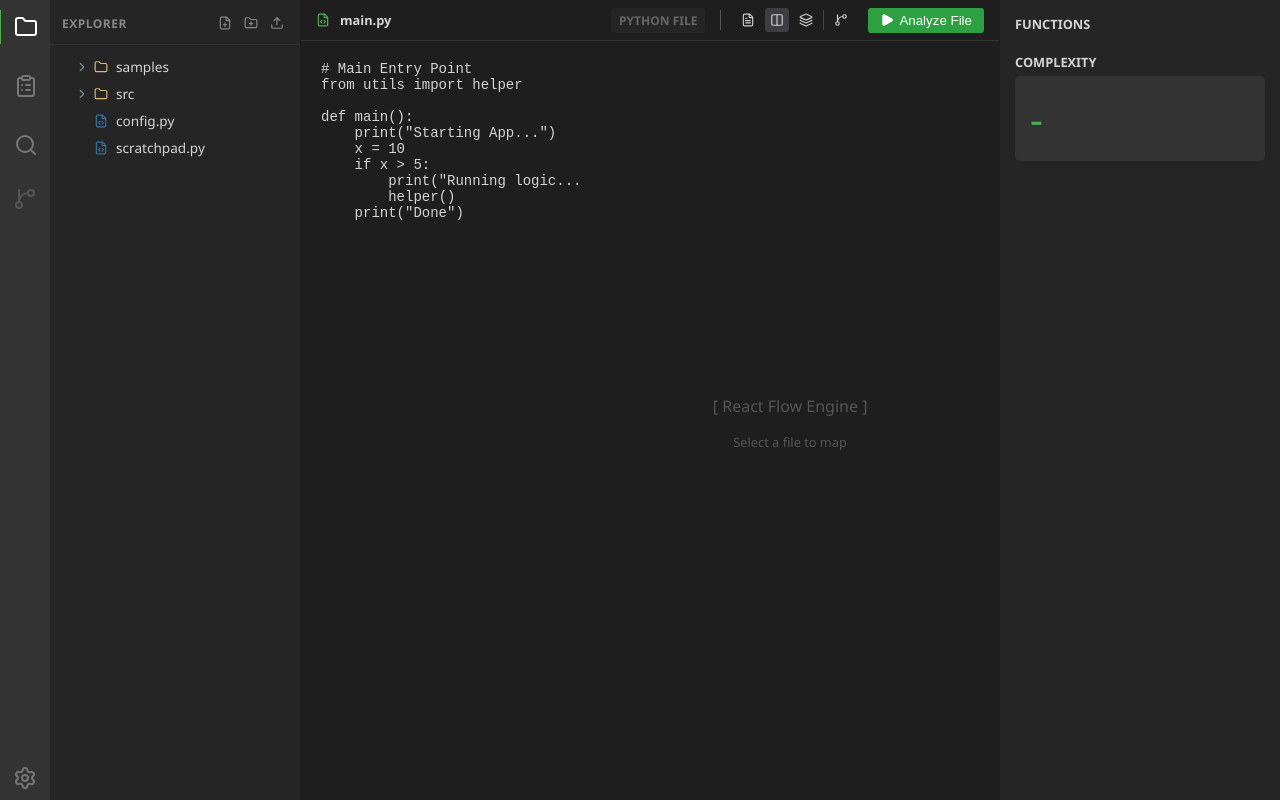
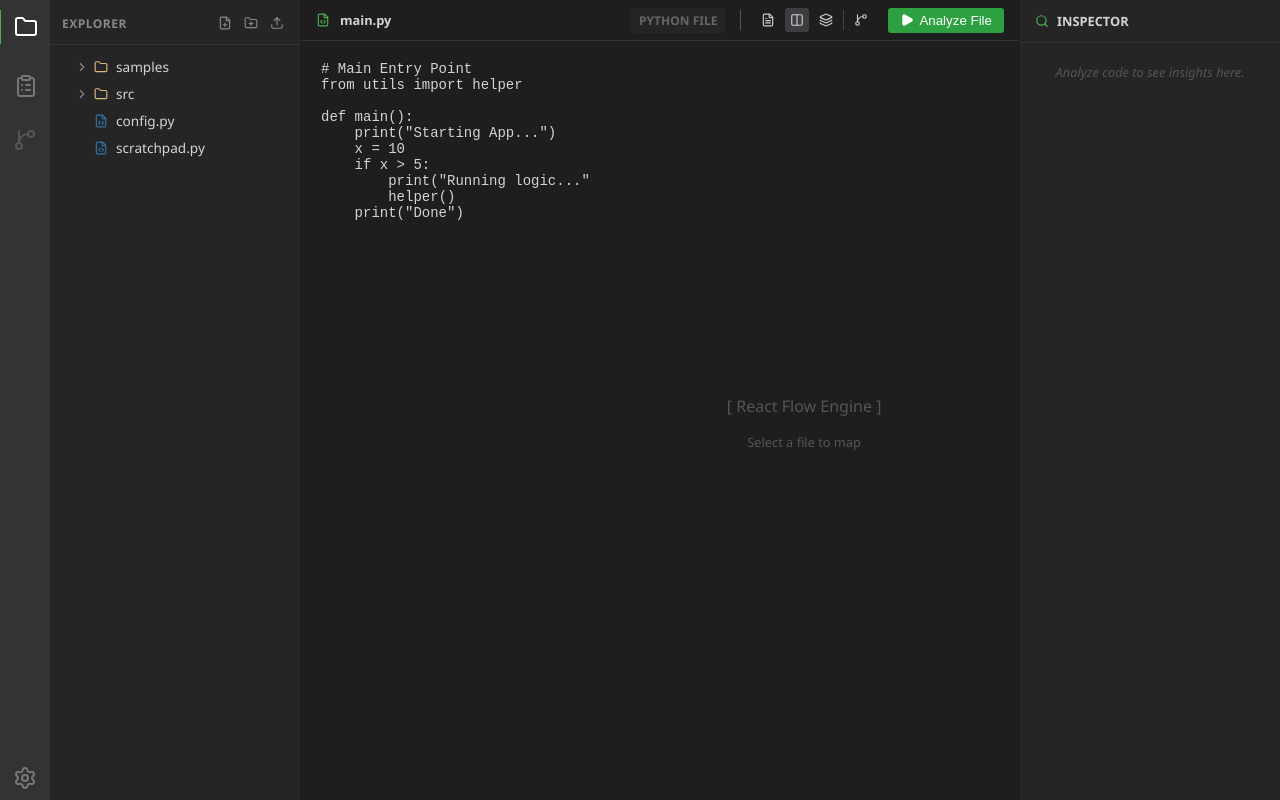
Before and after one commit to ramsptp/CodeMap, a React (Create React App) app in the folder Frontend/codemap-frontend/: page / in a window 1280 px wide. Built offline with nearby package versions, Linux system fonts and the light colour scheme.

Commit message:
inspector panel rightside switch

```diff
--- a/Frontend/codemap-frontend/src/App_v2.js
+++ b/Frontend/codemap-frontend/src/App_v2.js
@@ -1689,14 +1689,6 @@ const NewApp = () => {
           title="Code Snippets"
         >
           <ClipboardList size={24} color={sidebarView === "snippets" ? "#fff" : "#777"} />
-        </div>
-
-        <div
-          onClick={() => setSidebarView("inspector")}
-          style={{ cursor: "pointer", borderLeft: sidebarView === "inspector" ? "2px solid #4caf50" : "2px solid transparent", width: "100%", display: "flex", justifyContent: "center", padding: "5px 0" }}
-          title="Inspector Hub"
-        >
-          <Search size={24} color={sidebarView === "inspector" ? "#fff" : "#777"} />
         </div>
 
         <GitBranch size={24} color="#555" style={{ cursor: "not-allowed" }} />
@@ -1785,142 +1777,6 @@ const NewApp = () => {
             </div>
           </>
         )}
-
-        {/* VIEW C: INSPECTOR */}
-        {sidebarView === "inspector" && (
-          <div style={{ padding: "0", overflowY: "auto", flex: 1, display: "flex", flexDirection: "column" }}>
-            <div style={{ padding: "15px", fontSize: "0.8rem", fontWeight: "bold", textTransform: "uppercase", borderBottom: "1px solid #333", display: "flex", alignItems: "center", gap: "8px" }}>
-              <Search size={14} color="#4caf50" /> INSPECTOR
-            </div>
-
-            {!analysisResult ? (
-              <div style={{ padding: "20px", textAlign: "center", color: "#555", fontSize: "0.8rem", fontStyle: "italic" }}>
-                Analyze code to see insights here.
-              </div>
-            ) : (
-              <>
-                {/* Section 1: Function List */}
-                <div style={{ padding: "10px 12px", borderBottom: "1px solid #333" }}>
-                  <div style={{ fontSize: "0.7rem", color: "#666", textTransform: "uppercase", marginBottom: "8px", letterSpacing: "0.5px" }}>Functions</div>
-                  {(analysisResult?.functions?.names || []).length === 0 ? (
-                    <div style={{ fontSize: "0.75rem", color: "#555", fontStyle: "italic" }}>No functions detected</div>
-                  ) : (
-                    analysisResult.functions.names.map(fname => {
-                      const cx = analysisResult.complexity?.[fname] || 0;
-                      const badgeColor = cx <= 5 ? "#4caf50" : cx <= 10 ? "#ff9800" : "#f44336";
-                      const isActive = currentFunc === fname;
-                      return (
-                        <div
-                          key={fname}
-                          onClick={() => handleAnalyze(fname)}
-                          style={{
-                            display: "flex", alignItems: "center", justifyContent: "space-between",
-                            padding: "6px 8px", marginBottom: "2px", borderRadius: "4px", cursor: "pointer",
-                            background: isActive ? "#2a2d2e" : "transparent",
-                            borderLeft: isActive ? `2px solid ${badgeColor}` : "2px solid transparent",
-                            fontSize: "0.8rem", color: isActive ? "#fff" : "#bbb",
-                            transition: "background 0.15s"
-                          }}
-                          onMouseEnter={(e) => e.currentTarget.style.background = "#2a2d2e"}
-                          onMouseLeave={(e) => { if (!isActive) e.currentTarget.style.background = "transparent"; }}
-                        >
-                          <div style={{ display: "flex", alignItems: "center", gap: "6px", overflow: "hidden" }}>
-                            <Code size={12} color={badgeColor} />
-                            <span style={{ whiteSpace: "nowrap", overflow: "hidden", textOverflow: "ellipsis" }}>{fname}()</span>
-                          </div>
-                          <span style={{
-                            background: badgeColor + "22", color: badgeColor, fontSize: "0.65rem",
-                            padding: "2px 6px", borderRadius: "10px", fontWeight: "bold", flexShrink: 0
-                          }}>
-                            {cx}
-                          </span>
-                        </div>
-                      );
-                    })
-                  )}
-                </div>
-
-                {/* Section 2: Complexity Gauge */}
-                {currentFunc && analysisResult?.complexity?.[currentFunc] != null && (
-                  <div style={{ padding: "12px", borderBottom: "1px solid #333" }}>
-                    <div style={{ fontSize: "0.7rem", color: "#666", textTransform: "uppercase", marginBottom: "8px", letterSpacing: "0.5px" }}>Complexity</div>
-                    {(() => {
-                      const cx = analysisResult.complexity[currentFunc];
-                      const pct = Math.min(cx / 20 * 100, 100);
-                      const barColor = cx <= 5 ? "#4caf50" : cx <= 10 ? "#ff9800" : "#f44336";
-                      const label = cx <= 5 ? "Simple" : cx <= 10 ? "Moderate" : cx <= 15 ? "Complex" : "Very Complex";
-                      return (
-                        <div>
-                          <div style={{ display: "flex", justifyContent: "space-between", marginBottom: "6px" }}>
-                            <span style={{ fontSize: "0.75rem", color: "#ccc" }}>{currentFunc}()</span>
-                            <span style={{ fontSize: "0.75rem", color: barColor, fontWeight: "bold" }}>{cx} — {label}</span>
-                          </div>
-                          <div style={{ background: "#1e1e1e", borderRadius: "4px", height: "8px", overflow: "hidden" }}>
-                            <div style={{
-                              width: `${pct}%`, height: "100%", borderRadius: "4px",
-                              background: `linear-gradient(90deg, #4caf50, ${barColor})`,
-                              transition: "width 0.6s ease, background 0.6s ease",
-                              boxShadow: `0 0 8px ${barColor}44`
-                            }} />
-                          </div>
-                        </div>
-                      );
-                    })()}
-                  </div>
-                )}
-
-                {/* Section 3: Insights */}
-                {analysisResult?.insights && (
-                  <div style={{ padding: "12px" }}>
-                    <div style={{ fontSize: "0.7rem", color: "#666", textTransform: "uppercase", marginBottom: "8px", letterSpacing: "0.5px" }}>Insights</div>
-
-                    {/* Summary */}
-                    <div style={{
-                      background: "#1e1e1e", borderRadius: "6px", padding: "10px 12px", marginBottom: "10px",
-                      fontSize: "0.78rem", color: "#ccc", lineHeight: "1.5",
-                      borderLeft: "3px solid #4caf50"
-                    }}>
-                      <div style={{ display: "flex", gap: "6px", flexWrap: "wrap", marginBottom: "6px" }}>
-                        {analysisResult.insights.decision_count > 0 && (
-                          <span style={{ background: "#ff980022", color: "#ff9800", padding: "2px 8px", borderRadius: "10px", fontSize: "0.65rem" }}>
-                            🔀 {analysisResult.insights.decision_count} branch{analysisResult.insights.decision_count !== 1 ? "es" : ""}
-                          </span>
-                        )}
-                        {analysisResult.insights.loop_count > 0 && (
-                          <span style={{ background: "#00bcd422", color: "#00bcd4", padding: "2px 8px", borderRadius: "10px", fontSize: "0.65rem" }}>
-                            🔁 {analysisResult.insights.loop_count} loop{analysisResult.insights.loop_count !== 1 ? "s" : ""}
-                          </span>
-                        )}
-                        {analysisResult.insights.return_count > 0 && (
-                          <span style={{ background: "#f4433622", color: "#f44336", padding: "2px 8px", borderRadius: "10px", fontSize: "0.65rem" }}>
-                            ↩ {analysisResult.insights.return_count} return{analysisResult.insights.return_count !== 1 ? "s" : ""}
-                          </span>
-                        )}
-                      </div>
-                      {analysisResult.insights.summary}
-                    </div>
-
-                    {/* Suggestions */}
-                    {analysisResult.insights.suggestions?.map((s, i) => {
-                      const icon = s.type === "warning" ? <AlertTriangle size={13} color="#ff9800" /> : s.type === "success" ? <CheckCircle size={13} color="#4caf50" /> : <Info size={13} color="#64b5f6" />;
-                      const borderColor = s.type === "warning" ? "#ff9800" : s.type === "success" ? "#4caf50" : "#64b5f6";
-                      return (
-                        <div key={i} style={{
-                          display: "flex", alignItems: "flex-start", gap: "8px",
-                          background: "#1e1e1e", borderRadius: "6px", padding: "8px 10px", marginBottom: "6px",
-                          borderLeft: `3px solid ${borderColor}`, fontSize: "0.75rem", color: "#aaa", lineHeight: "1.4"
-                        }}>
-                          <div style={{ flexShrink: 0, marginTop: "1px" }}>{icon}</div>
-                          <span>{s.text}</span>
-                        </div>
-                      );
-                    })}
-                  </div>
-                )}
-              </>
-            )}
-          </div>
-        )}
       </div>
 
       {/* 3. CENTER STAGE */}
@@ -2048,31 +1904,134 @@ const NewApp = () => {
         </div>
       </div>
 
-      {/* 4. INSPECTOR */}
-      <div style={{ width: "250px", background: "#252526", borderLeft: "1px solid #1e1e1e", padding: "15px" }}>
-        <div style={{ fontSize: "0.8rem", fontWeight: "bold", textTransform: "uppercase", marginBottom: "15px" }}>Functions</div>
-        {analysisResult?.functions?.names?.map(fn => (
-          <div
-            key={fn}
-            onClick={() => handleAnalyze(fn)}
-            style={{
-              padding: "8px", borderBottom: "1px solid #333", fontSize: "0.85rem",
-              cursor: "pointer", color: currentFunc === fn ? "#4caf50" : "#ccc",
-              background: currentFunc === fn ? "#333" : "transparent"
-            }}
-          >
-            <Code size={12} style={{ marginRight: 8, display: "inline" }} />
-            {fn}()
+      {/* 4. RIGHT PANEL — INSPECTOR */}
+      <div style={{ width: "260px", background: "#252526", borderLeft: "1px solid #1e1e1e", display: "flex", flexDirection: "column", overflowY: "auto" }}>
+        <div style={{ padding: "12px 15px", fontSize: "0.8rem", fontWeight: "bold", textTransform: "uppercase", borderBottom: "1px solid #333", display: "flex", alignItems: "center", gap: "8px" }}>
+          <Search size={14} color="#4caf50" /> Inspector
+        </div>
+
+        {!analysisResult ? (
+          <div style={{ padding: "20px", textAlign: "center", color: "#555", fontSize: "0.8rem", fontStyle: "italic" }}>
+            Analyze code to see insights here.
           </div>
-        ))}
-        <div style={{ marginTop: "20px", fontSize: "0.8rem", fontWeight: "bold", textTransform: "uppercase", marginBottom: "5px" }}>Complexity</div>
-        <div style={{ background: "#333", borderRadius: "5px", padding: "15px" }}>
-          <div style={{ fontSize: "2.5rem", fontWeight: "300", color: "#4caf50" }}>
-            {currentFunc && analysisResult?.complexity
-              ? analysisResult.complexity[currentFunc]
-              : "-"}
-          </div>
-        </div>
+        ) : (
+          <>
+            {/* Function List */}
+            <div style={{ padding: "10px 12px", borderBottom: "1px solid #333" }}>
+              <div style={{ fontSize: "0.7rem", color: "#666", textTransform: "uppercase", marginBottom: "8px", letterSpacing: "0.5px" }}>Functions</div>
+              {(analysisResult?.functions?.names || []).length === 0 ? (
+                <div style={{ fontSize: "0.75rem", color: "#555", fontStyle: "italic" }}>No functions detected</div>
+              ) : (
+                analysisResult.functions.names.map(fname => {
+                  const cx = analysisResult.complexity?.[fname] || 0;
+                  const badgeColor = cx <= 5 ? "#4caf50" : cx <= 10 ? "#ff9800" : "#f44336";
+                  const isActive = currentFunc === fname;
+                  return (
+                    <div
+                      key={fname}
+                      onClick={() => handleAnalyze(fname)}
+                      style={{
+                        display: "flex", alignItems: "center", justifyContent: "space-between",
+                        padding: "6px 8px", marginBottom: "2px", borderRadius: "4px", cursor: "pointer",
+                        background: isActive ? "#2a2d2e" : "transparent",
+                        borderLeft: isActive ? `2px solid ${badgeColor}` : "2px solid transparent",
+                        fontSize: "0.8rem", color: isActive ? "#fff" : "#bbb",
+                        transition: "background 0.15s"
+                      }}
+                      onMouseEnter={(e) => e.currentTarget.style.background = "#2a2d2e"}
+                      onMouseLeave={(e) => { if (!isActive) e.currentTarget.style.background = "transparent"; }}
+                    >
+                      <div style={{ display: "flex", alignItems: "center", gap: "6px", overflow: "hidden" }}>
+                        <Code size={12} color={badgeColor} />
+                        <span style={{ whiteSpace: "nowrap", overflow: "hidden", textOverflow: "ellipsis" }}>{fname}()</span>
+                      </div>
+                      <span style={{
+                        background: badgeColor + "22", color: badgeColor, fontSize: "0.65rem",
+                        padding: "2px 6px", borderRadius: "10px", fontWeight: "bold", flexShrink: 0
+                      }}>
+                        {cx}
+                      </span>
+                    </div>
+                  );
+                })
+              )}
+            </div>
+
+            {/* Complexity Gauge */}
+            {currentFunc && analysisResult?.complexity?.[currentFunc] != null && (
+              <div style={{ padding: "12px", borderBottom: "1px solid #333" }}>
+                <div style={{ fontSize: "0.7rem", color: "#666", textTransform: "uppercase", marginBottom: "8px", letterSpacing: "0.5px" }}>Complexity</div>
+                {(() => {
+                  const cx = analysisResult.complexity[currentFunc];
+                  const pct = Math.min(cx / 20 * 100, 100);
+                  const barColor = cx <= 5 ? "#4caf50" : cx <= 10 ? "#ff9800" : "#f44336";
+                  const label = cx <= 5 ? "Simple" : cx <= 10 ? "Moderate" : cx <= 15 ? "Complex" : "Very Complex";
+                  return (
+                    <div>
+                      <div style={{ display: "flex", justifyContent: "space-between", marginBottom: "6px" }}>
+                        <span style={{ fontSize: "0.75rem", color: "#ccc" }}>{currentFunc}()</span>
+                        <span style={{ fontSize: "0.75rem", color: barColor, fontWeight: "bold" }}>{cx} — {label}</span>
+                      </div>
+                      <div style={{ background: "#1e1e1e", borderRadius: "4px", height: "8px", overflow: "hidden" }}>
+                        <div style={{
+                          width: `${pct}%`, height: "100%", borderRadius: "4px",
+                          background: `linear-gradient(90deg, #4caf50, ${barColor})`,
+                          transition: "width 0.6s ease, background 0.6s ease",
+                          boxShadow: `0 0 8px ${barColor}44`
+                        }} />
+                      </div>
+                    </div>
+                  );
+                })()}
+              </div>
+            )}
+
+            {/* Insights */}
+            {analysisResult?.insights && (
+              <div style={{ padding: "12px" }}>
+                <div style={{ fontSize: "0.7rem", color: "#666", textTransform: "uppercase", marginBottom: "8px", letterSpacing: "0.5px" }}>Insights</div>
+                <div style={{
+                  background: "#1e1e1e", borderRadius: "6px", padding: "10px 12px", marginBottom: "10px",
+                  fontSize: "0.78rem", color: "#ccc", lineHeight: "1.5",
+                  borderLeft: "3px solid #4caf50"
+                }}>
+                  <div style={{ display: "flex", gap: "6px", flexWrap: "wrap", marginBottom: "6px" }}>
+                    {analysisResult.insights.decision_count > 0 && (
+                      <span style={{ background: "#ff980022", color: "#ff9800", padding: "2px 8px", borderRadius: "10px", fontSize: "0.65rem" }}>
+                        🔀 {analysisResult.insights.decision_count} branch{analysisResult.insights.decision_count !== 1 ? "es" : ""}
+                      </span>
+                    )}
+                    {analysisResult.insights.loop_count > 0 && (
+                      <span style={{ background: "#00bcd422", color: "#00bcd4", padding: "2px 8px", borderRadius: "10px", fontSize: "0.65rem" }}>
+                        🔁 {analysisResult.insights.loop_count} loop{analysisResult.insights.loop_count !== 1 ? "s" : ""}
+                      </span>
+                    )}
+                    {analysisResult.insights.return_count > 0 && (
+                      <span style={{ background: "#f4433622", color: "#f44336", padding: "2px 8px", borderRadius: "10px", fontSize: "0.65rem" }}>
+                        ↩ {analysisResult.insights.return_count} return{analysisResult.insights.return_count !== 1 ? "s" : ""}
+                      </span>
+                    )}
+                  </div>
+                  {analysisResult.insights.summary}
+                </div>
+                {analysisResult.insights.suggestions?.map((s, i) => {
+                  const icon = s.type === "warning" ? <AlertTriangle size={13} color="#ff9800" /> : s.type === "success" ? <CheckCircle size={13} color="#4caf50" /> : <Info size={13} color="#64b5f6" />;
+                  const borderColor = s.type === "warning" ? "#ff9800" : s.type === "success" ? "#4caf50" : "#64b5f6";
+                  return (
+                    <div key={i} style={{
+                      display: "flex", alignItems: "flex-start", gap: "8px",
+                      background: "#1e1e1e", borderRadius: "6px", padding: "8px 10px", marginBottom: "6px",
+                      borderLeft: `3px solid ${borderColor}`, fontSize: "0.75rem", color: "#aaa", lineHeight: "1.4"
+                    }}>
+                      <div style={{ flexShrink: 0, marginTop: "1px" }}>{icon}</div>
+                      <span>{s.text}</span>
+                    </div>
+                  );
+                })}
+              </div>
+            )}
+          </>
+        )}
       </div>
     </div>
   );
```
